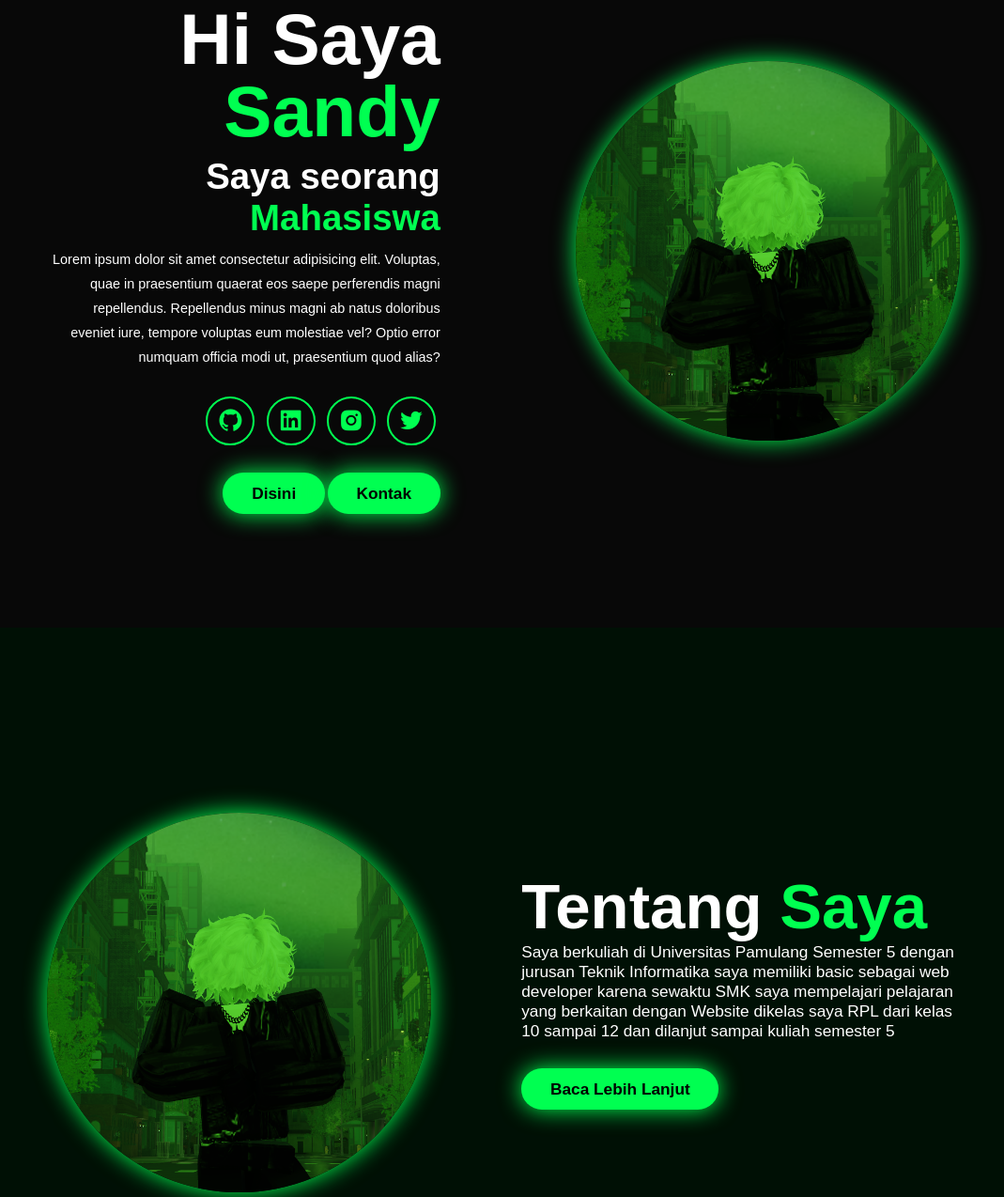
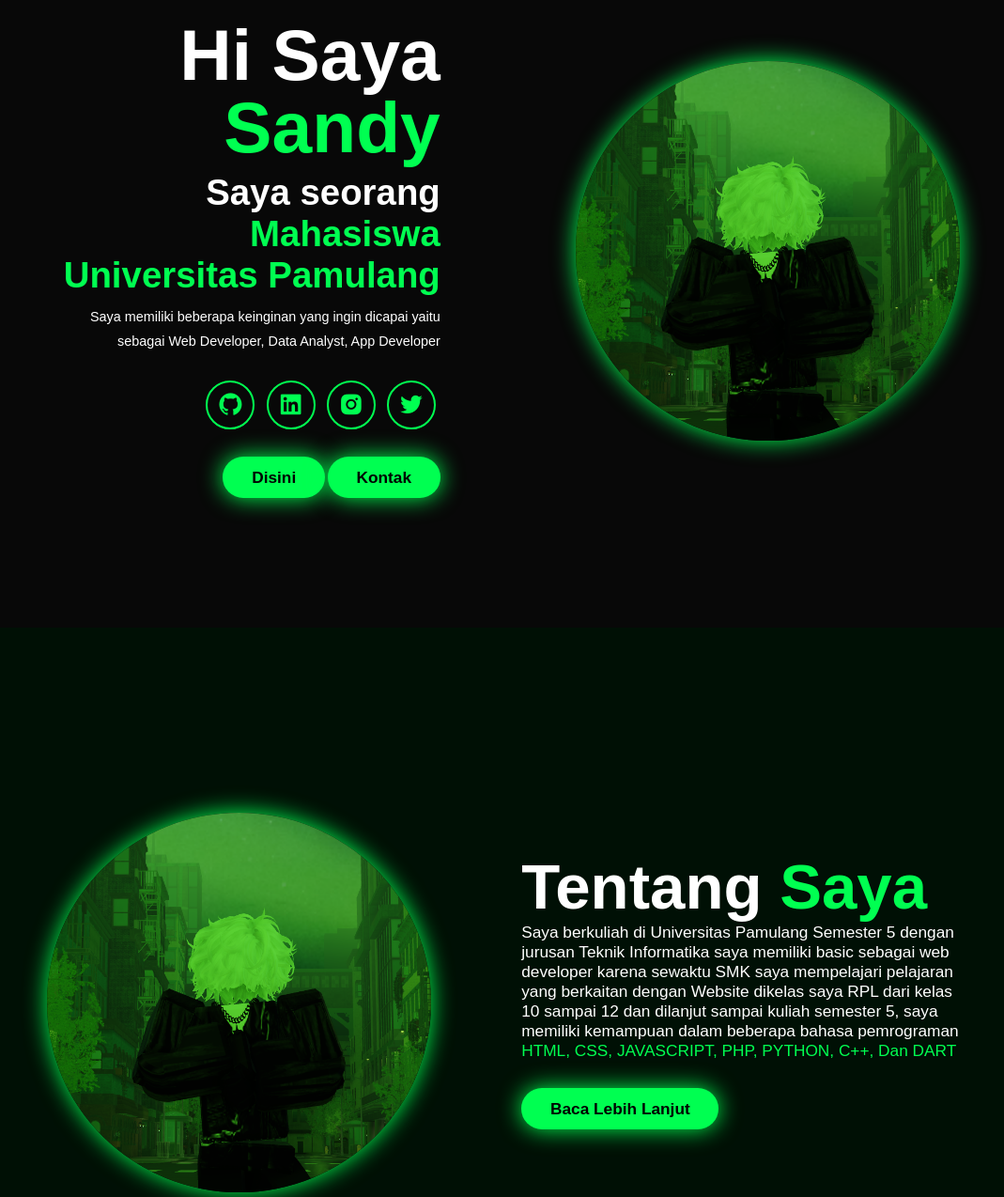
Before and after one commit to MaulanaSandyy/TugasPemrograman, a plain HTML site: page index.html in a window 1280 px wide. Shown: the part 132-1406 px from the top of the page at 94% size, without its empty margins (104-1173 px from the left). Drawn offline with nearby package versions, Linux system fonts and the light colour scheme.

Commit message:
Update index.html

```diff
--- a/index.html
+++ b/index.html
@@ -28,11 +28,8 @@
 
       <div class="home-content">
         <h1>Hi Saya <span>Sandy</span></h1>
-        <h3>Saya seorang <span>Mahasiswa</span></h3>
-        <p>Lorem ipsum dolor sit amet consectetur adipisicing elit. Voluptas, quae
-          in praesentium quaerat eos saepe perferendis magni repellendus. Repellendus
-          minus magni ab natus doloribus eveniet iure, tempore voluptas eum molestiae vel?
-          Optio error numquam officia modi ut, praesentium quod alias?</p>
+        <h3>Saya seorang <span>Mahasiswa Universitas Pamulang</span></h3>
+        <p>Saya memiliki beberapa keinginan yang ingin dicapai yaitu sebagai Web Developer, Data Analyst, App Developer</p>
 
           <div class="social-icons">
             <a href="#">
@@ -70,7 +67,7 @@
         <h2>Tentang <span>Saya</span></h2>
         <p>Saya berkuliah di Universitas Pamulang Semester 5 dengan jurusan Teknik Informatika
           saya memiliki basic sebagai web developer karena sewaktu SMK saya mempelajari pelajaran yang berkaitan dengan Website
-          dikelas saya RPL dari kelas 10 sampai 12 dan dilanjut sampai kuliah semester 5
+          dikelas saya RPL dari kelas 10 sampai 12 dan dilanjut sampai kuliah semester 5, saya memiliki kemampuan dalam beberapa bahasa pemrograman <span>HTML, CSS, JAVASCRIPT, PHP, PYTHON, C++, Dan DART</span>
         </p>
           <a href="#" class="btn">Baca Lebih Lanjut</a>
       </div>
```
